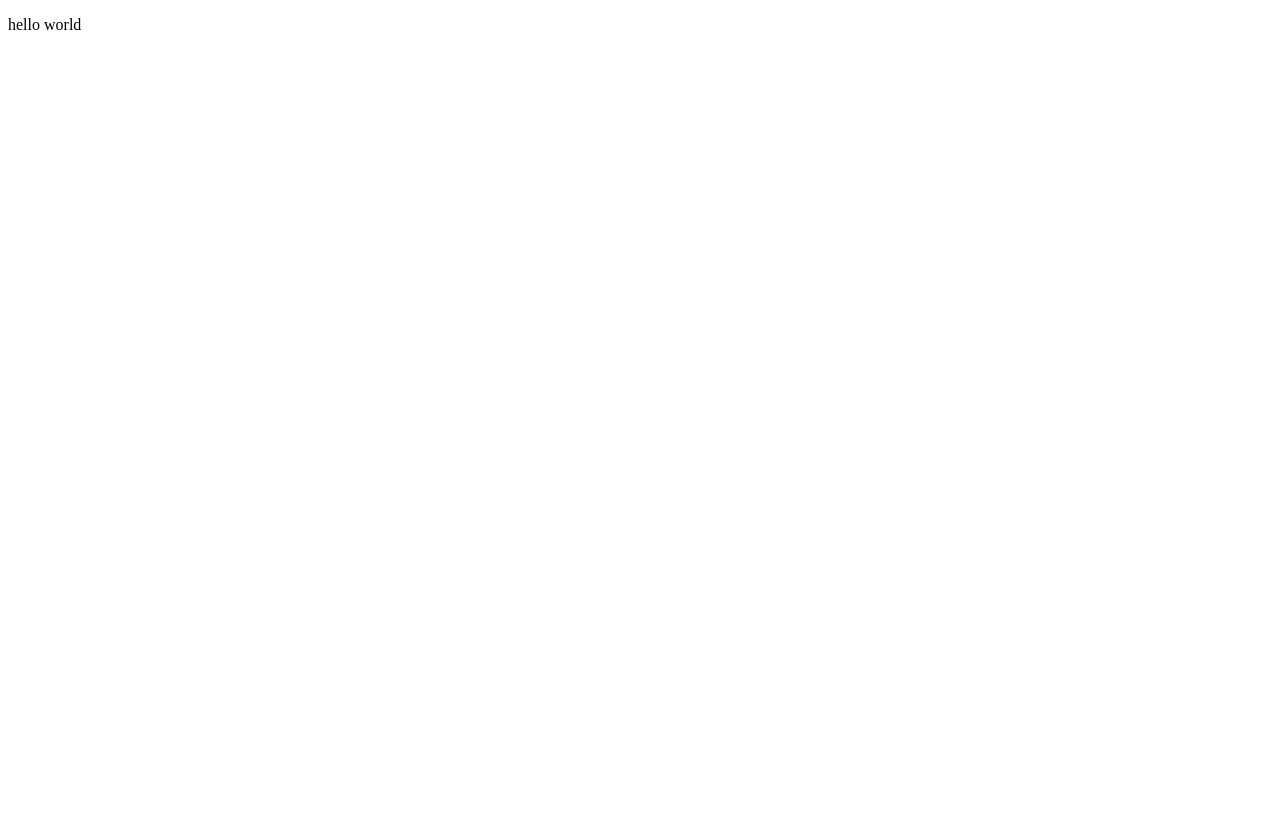
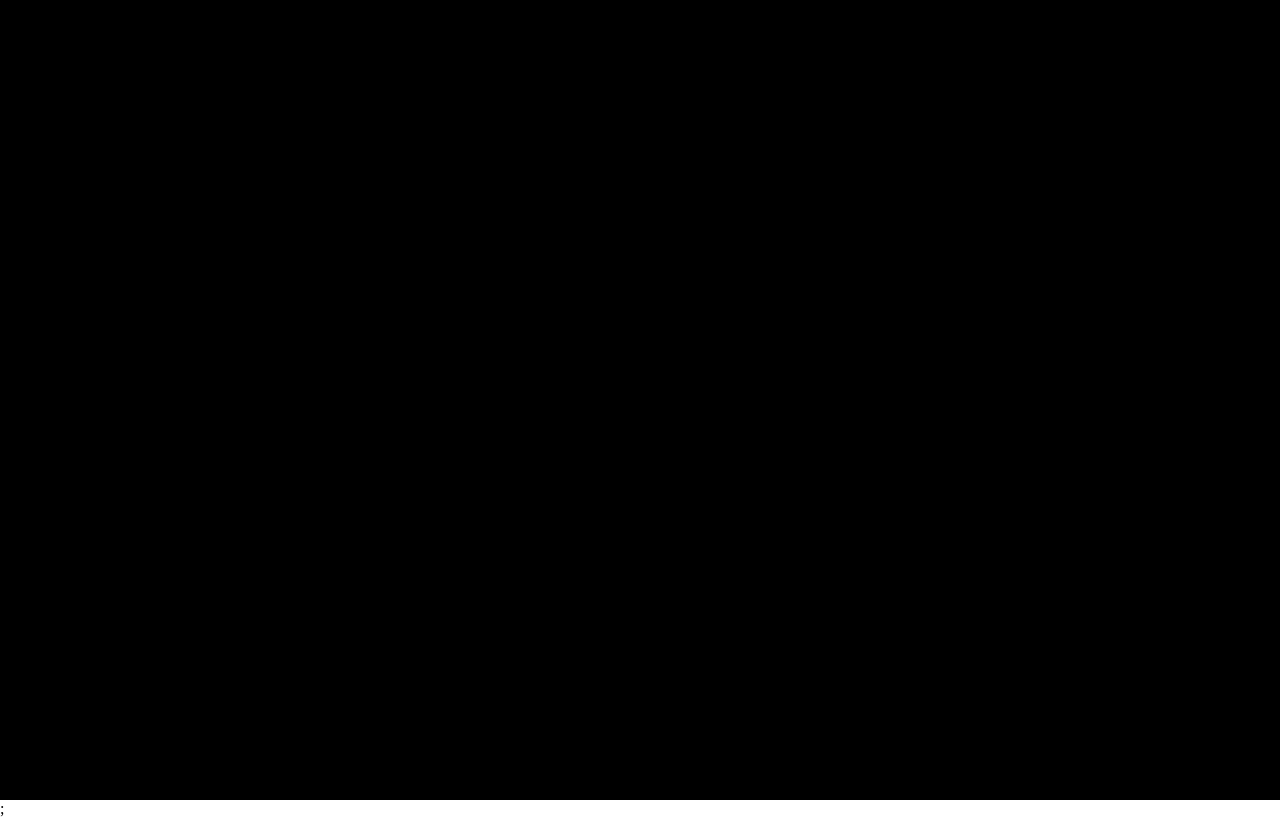
Before and after one commit to Nich0las2004/exoplanet-explorer, a React (Create React App) app: page / in a window 1280 px wide. Built offline with nearby package versions, Linux system fonts and the light colour scheme.

Commit message:
added black background

```diff
--- a/package.json
+++ b/package.json
@@ -3,6 +3,8 @@
   "version": "0.1.0",
   "private": true,
   "dependencies": {
+    "@react-three/drei": "^9.88.0",
+    "@react-three/fiber": "^8.14.5",
     "@testing-library/jest-dom": "^5.17.0",
     "@testing-library/react": "^13.4.0",
     "@testing-library/user-event": "^13.5.0",
--- a/src/App.js
+++ b/src/App.js
@@ -1,5 +1,17 @@
+import Scene from "./components/Scene/Scene";
+
 const App = () => {
-  return  <p>hello world</p>
-}
+  return (
+    <div
+      id="canvas-container"
+      style={{
+        width: "100vw",
+        height: "100vh",
+      }}
+    >
+      <Scene />;
+    </div>
+  );
+};
 
-export default App
+export default App;
--- /dev/null
+++ b/src/components/Scene/Scene.js
@@ -0,0 +1,14 @@
+import { Canvas } from "@react-three/fiber";
+import { Stars } from "@react-three/drei";
+
+import classes from "./Scene.module.css";
+
+const Scene = () => {
+  return (
+    <Canvas className={classes.canvas}>
+      {/* <Stars /> */}
+    </Canvas>
+  );
+};
+
+export default Scene;
--- /dev/null
+++ b/src/components/Scene/Scene.module.css
@@ -0,0 +1,3 @@
+.canvas {
+  background: black;
+}
--- /dev/null
+++ b/src/index.css
@@ -0,0 +1,9 @@
+* {
+  margin: 0;
+  padding: 0;
+}
+
+body {
+  height: 100vh;
+  width: 100vw;
+}
--- a/src/index.js
+++ b/src/index.js
@@ -1,5 +1,8 @@
 import React from "react";
+import ReactDOM from "react-dom";
+
 import App from "./App";
-import ReactDOM from "react-dom"
+
+import "./index.css";
 
 ReactDOM.render(<App />, document.getElementById("root"));
```
Also changed, not shown: 1 other file (tests, documents, lock files or other folders).
